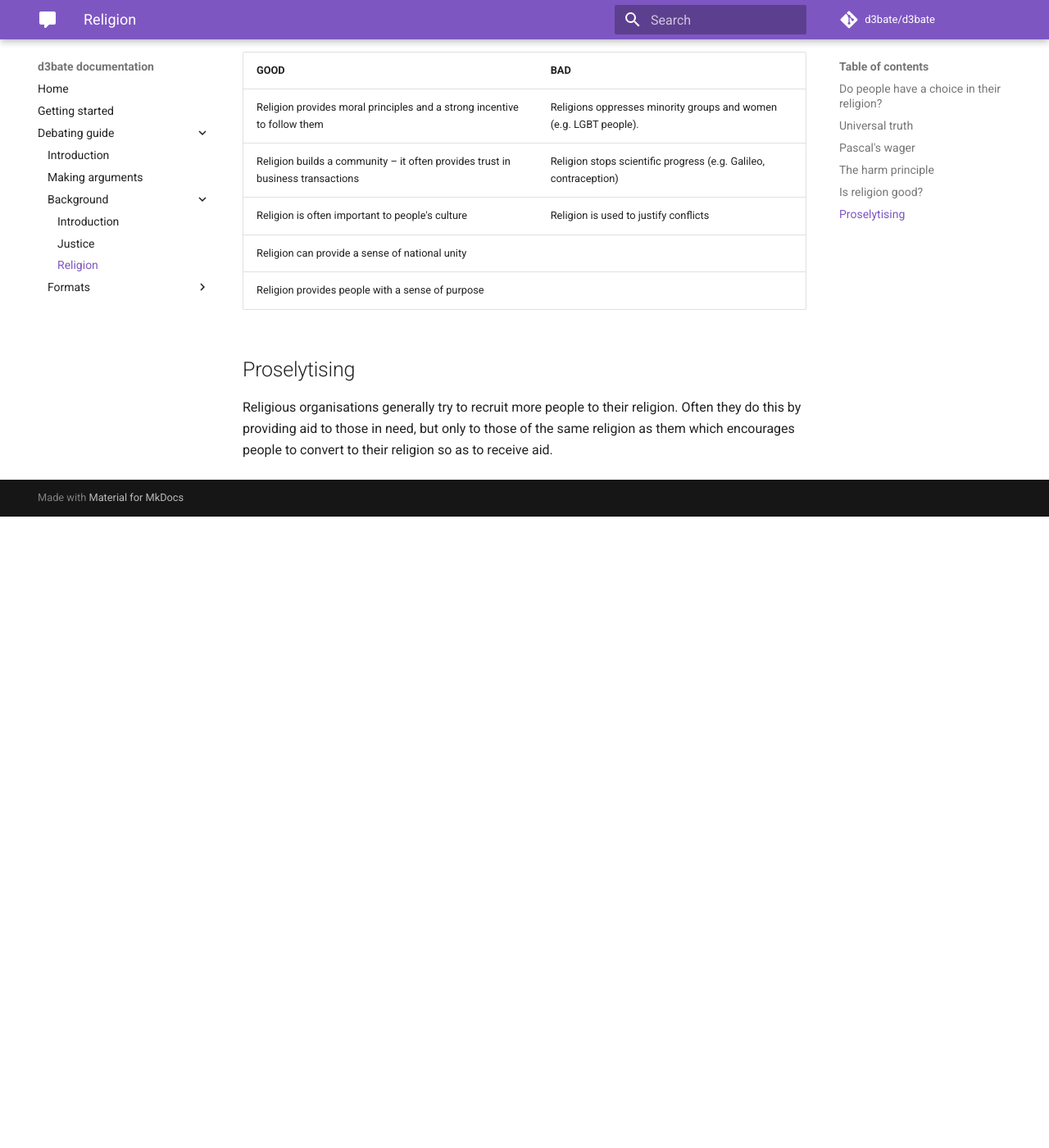
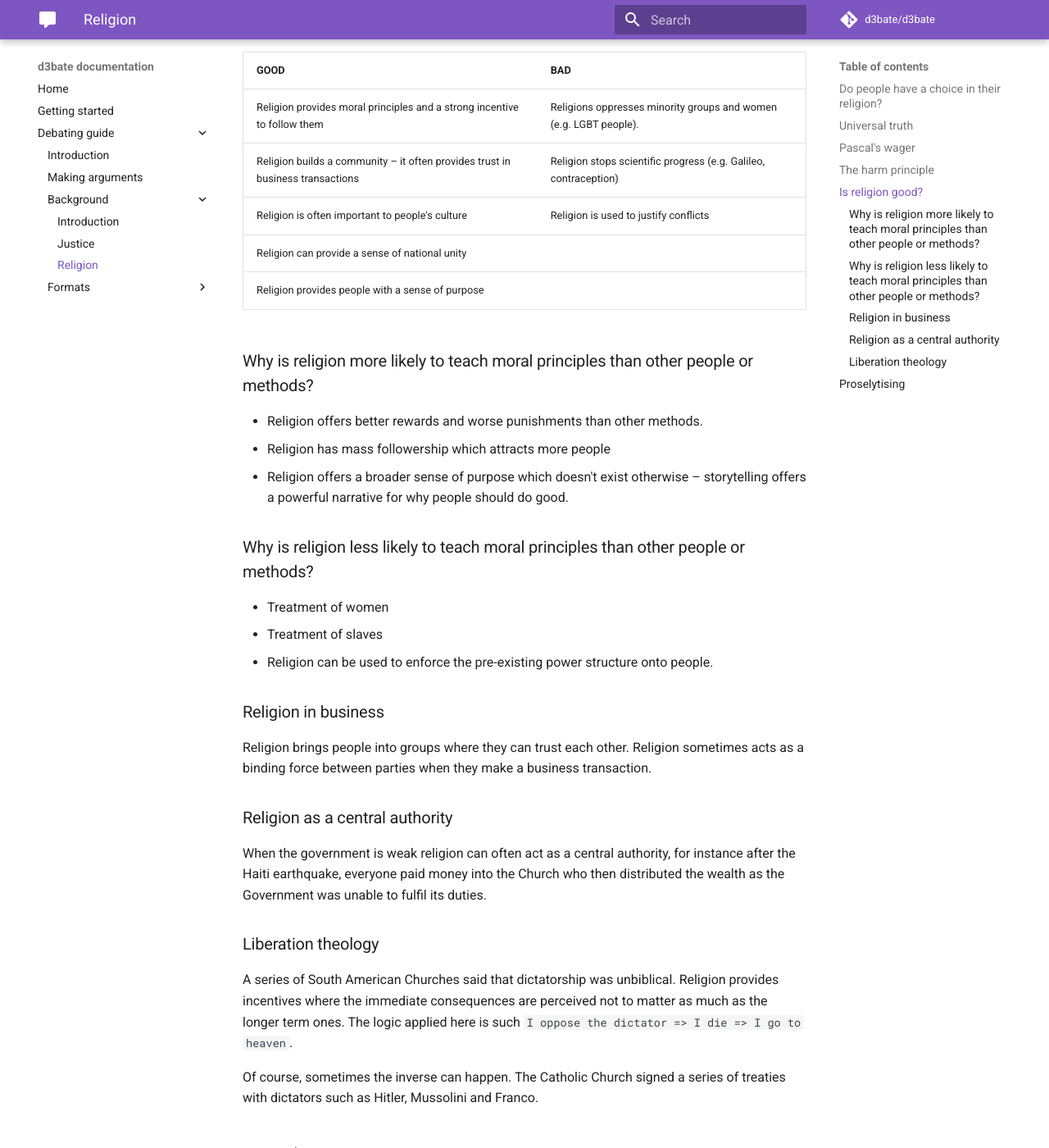
Before and after one commit to d3bate/d3bate, an MkDocs documentation site: the page built from docs/howto/background/religion.md, in a window 1280 px wide and 1400 px high, scrolled down 1169 px. Shown: the whole window at 82% size. Built offline with MkDocs 1.6.1 and Material for MkDocs 9.7.7, drawn with Linux system fonts in a browser that asks for light colours; formulas are drawn with MathJax 3; comment, search, counter and statistics services are not loaded; before the commit the page ends 1799 px from its top, so only the background shows below that.

Commit message:
Added more material to section on religion.

```diff
--- a/docs/howto/background/religion.md
+++ b/docs/howto/background/religion.md
@@ -35,5 +35,28 @@ Based on this a ban on some elements of religion can be justified.
 | Religion can provide a sense of national unity                                 |                                                                   |
 | Religion provides people with a sense of purpose                               |                                                                   |
 
+### Why is religion more likely to teach moral principles than other people or methods?
+
+* Religion offers better rewards and worse punishments than other methods.
+* Religion has mass followership which attracts more people
+* Religion offers a broader sense of purpose which doesn't exist otherwise – storytelling offers a powerful narrative for why people should do good.
+
+### Why is religion less likely to teach moral principles than other people or methods?
+
+* Treatment of women
+* Treatment of slaves
+* Religion can be used to enforce the pre-existing power structure onto people.
+
+### Religion in business
+Religion brings people into groups where they can trust each other. Religion sometimes acts as a binding force between parties when they make a business transaction.
+
+### Religion as a central authority
+When the government is weak religion can often act as a central authority, for instance after the Haiti earthquake, everyone paid money into the Church who then distributed the wealth as the Government was unable to fulfil its duties.
+
+### Liberation theology
+A series of South American Churches said that dictatorship was unbiblical. Religion provides incentives where the immediate consequences are perceived not to matter as much as the longer term ones. The logic applied here is such `I oppose the dictator => I die => I go to heaven`.
+
+Of course, sometimes the inverse can happen. The Catholic Church signed a series of treaties with dictators such as Hitler, Mussolini and Franco.
+
 ## Proselytising
 Religious organisations generally try to recruit more people to their religion. Often they do this by providing aid to those in need, but only to those of the same religion as them which encourages people to convert to their religion so as to receive aid.
```
